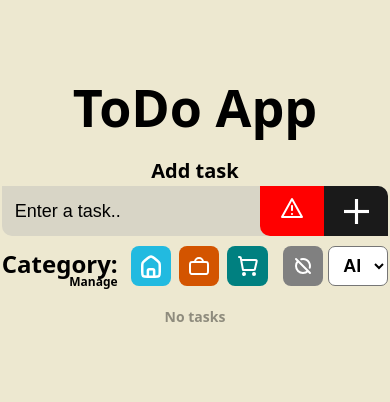
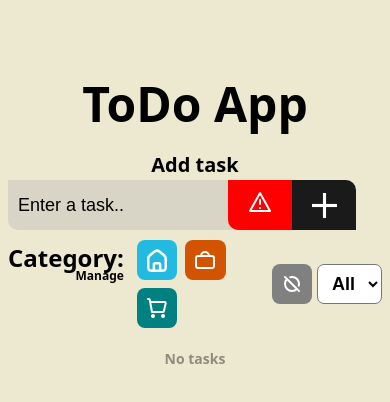
Before and after one commit to RalphAbdallah/todo-app, a React (Vite) app: page / in a window 390 px wide. Shown: the top 402 px of the page. Built offline with nearby package versions, Linux system fonts and the light colour scheme.

Commit message:
fixing mobile ui

```diff
--- a/src/App.jsx
+++ b/src/App.jsx
@@ -70,8 +70,8 @@ const App = () => {
       <p className='title'>ToDo App</p>
         <div className='addTask'>
           <p>Add task</p>
+
             <div className={`addTask-action`} style={{backgroundColor: getCategoryColor(category)}}>
-
               <input ref={inputRef} type="text" placeholder='Enter a task..' onChange={(e) => {
                 setInputTask(e.target.value)
               }}
@@ -88,6 +88,7 @@ const App = () => {
               </div>
 
           </div>
+
           <div className='emptyTaskMessage'>
             {emptyTaskMessage}
           </div>
--- a/src/styles/App.css
+++ b/src/styles/App.css
@@ -137,21 +137,22 @@
 
   .title{
     text-align: center;
-    font-size: 52px;
+    font-size: 48px;
     font-weight: bold;
     margin: 10px 0;
 
   }
 
-  .addTask{
-    text-align: center;
-  }
   .addTask p{
     margin: 0;
     font-size: 20px;
     font-weight: 600;
   }
-
+  .hi{
+    display: flex;
+    justify-content: center;
+    align-items: center;
+  }
   .addTask-action{
     background-color: #d8d5c6;
     display: flex;
@@ -159,6 +160,7 @@
     border-bottom-left-radius: 10px;
     border-top-right-radius: 10px;
     position: relative;
+    max-width: 300px;
   }
 
   .addTask-action input{
@@ -168,7 +170,8 @@
     border: solid;
     color: black ;
     flex: 1;
-    border: 3px solid transparent;
+    border: none;
+    max-width: 200px;
   }
 
   .addTask-action input::placeholder{
@@ -206,7 +209,7 @@
 
   .tasksDone{
     background-color: #D8D5C6;
-    width: 100%;
+    width: 90%;
     border-top-left-radius: 10px;
     border-top-right-radius: 10px;
     margin-bottom: 50px;
@@ -225,6 +228,7 @@
   .invisibleText{
     color: transparent;
     user-select: none;
+    font-size: 11px;
   }
 
   .tasksDoneTitle{
@@ -236,7 +240,7 @@
 
   .tasksDoneClear{
     text-align: end;
-    margin-right: 10px;
+    margin-right: 5px;
     font-weight: 600;
     cursor: pointer;
   }
--- a/src/styles/index.css
+++ b/src/styles/index.css
@@ -47,7 +47,7 @@ select{
   font-weight: bold;
   padding: 5px 10px;
   border-radius: 7px;
-  max-width: 60px;
+  max-width: 65px;
   cursor: pointer;
 }
 select:focus{
```
Lines whose indentation alone changed are shown as unchanged.
